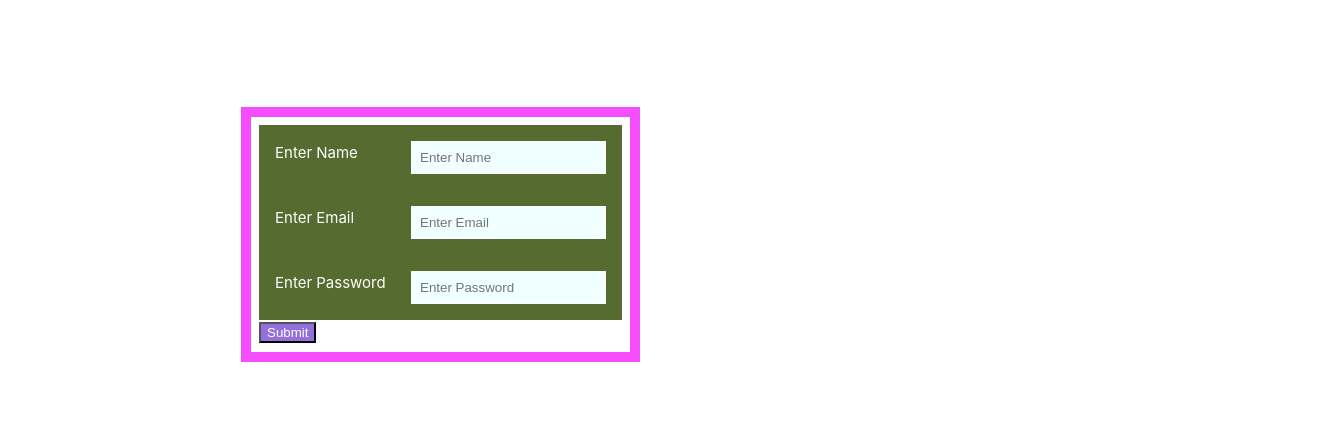
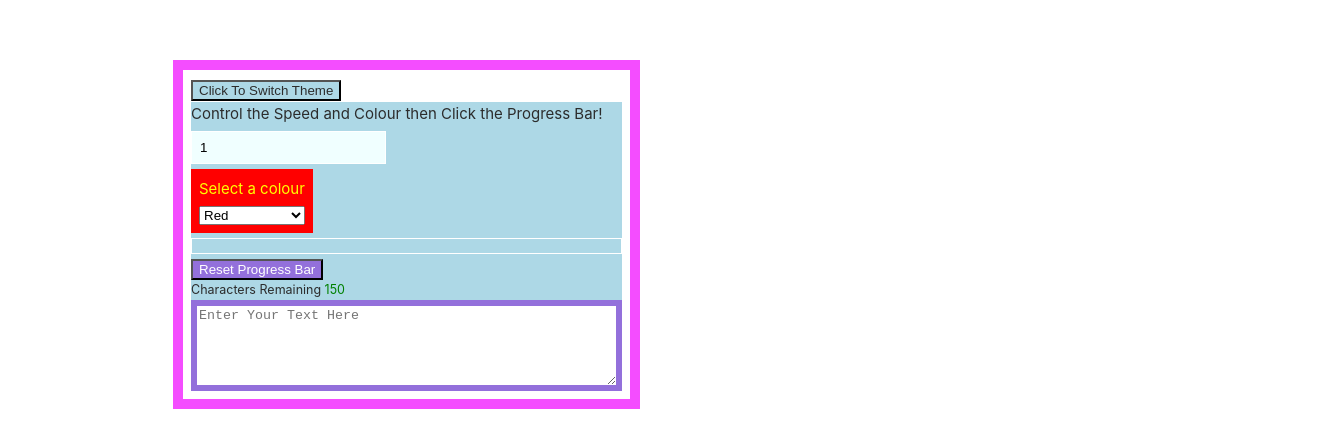
Before and after one commit to MSA0202/vue-minis, a Vue app: page / in a window 1280 px wide. Shown: the part 161-608 px from the top of the page, 1340 px wide, since content can reach past the window. Built offline with nearby package versions, Linux system fonts and the light colour scheme.

Commit message:
Task 12 - Light / Dark theme example

```diff
--- a/src/App.vue
+++ b/src/App.vue
@@ -21,6 +21,7 @@ import BaseProgressBar from "@/components/task9-progressbar/BaseProgressBar.vue"
 import BaseToast from "@/components/task10-basetoastnotification/BaseToast.vue";
 import KeepToastAlive from "@/components/task10-basetoastnotification/KeepToastAlive.vue";
 import BaseForm from "@/components/task11-form/BaseForm.vue";
+import LightDarkThemView from "@/components/task12-lightdarktheme/LightDarkThemView.vue";
 </script>
 
 <template>
@@ -41,7 +42,8 @@ import BaseForm from "@/components/task11-form/BaseForm.vue";
 <!--    <BaseAccordion/>-->
 <!--    <BaseProgressBar/>-->
 <!--    <KeepToastAlive/>-->
-    <BaseForm/>
+<!--    <BaseForm/>-->
+    <LightDarkThemView />
   </div>
 </template>
 
--- /dev/null
+++ b/src/components/task12-lightdarktheme/LightDarkThemView.vue
@@ -0,0 +1,43 @@
+
+
+<template>
+  <div class="ldt-wrapper">
+    <BCButton class="light-theme">Click To Switch Theme</BCButton>
+    <BaseProgressBar class="light-theme"/>
+    <BaseTextarea class="light-theme"/>
+  </div>
+</template>
+
+<script setup lang="ts">
+
+import BCButton from "@/components/task1-basecounter/BCButton.vue";
+import BaseProgressBar from "@/components/task9-progressbar/BaseProgressBar.vue";
+import "@/styles.css"
+import BaseTextarea from "@/components/task3-basetextarea/BaseTextarea.vue";
+</script>
+
+<style scoped>
+.light-theme
+{
+  background-color: var(--light);
+  color: var(--dark);
+}
+
+.light-theme:hover
+{
+  background-color: var(--dark);
+  color: var(--light);
+}
+
+.dark-theme
+{
+  background-color: var(--dark);
+  color: var(--light);
+}
+
+dark-theme:hover
+{
+  background-color: var(--light);
+  color: var(--dark);
+}
+</style>
--- a/src/styles.css
+++ b/src/styles.css
@@ -0,0 +1,5 @@
+:root
+{
+    --light: #add8e6;
+    --dark: #2c2c2c;
+}
```
